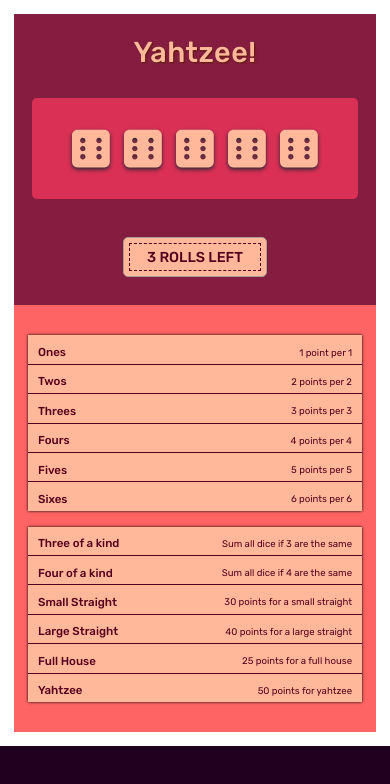
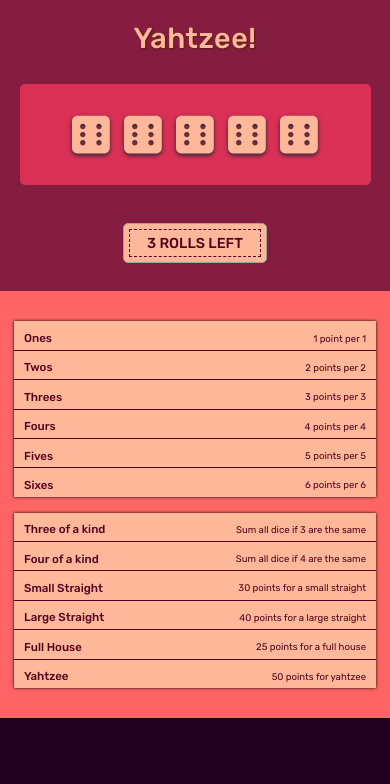
Before and after one commit to abishekh07/react-yahtzee, a React (Create React App) app: page / in a window 390 px wide. Shown: the top 784 px of the page. Built offline with nearby package versions, Linux system fonts and the light colour scheme.

Commit message:
update styles

```diff
--- a/src/Game.css
+++ b/src/Game.css
@@ -57,5 +57,6 @@
   .Game {
     width: 100vw;
     border-radius: 0;
+    border: none;
   }
 }
--- a/src/Scoreboard.css
+++ b/src/Scoreboard.css
@@ -60,7 +60,7 @@
 }
 
 .disabled:not(:last-child) {
-  border-bottom: 1px solid #fff;
+  border-bottom: 1px solid #ffb99a;
 }
 
 .disable:hover,
```
